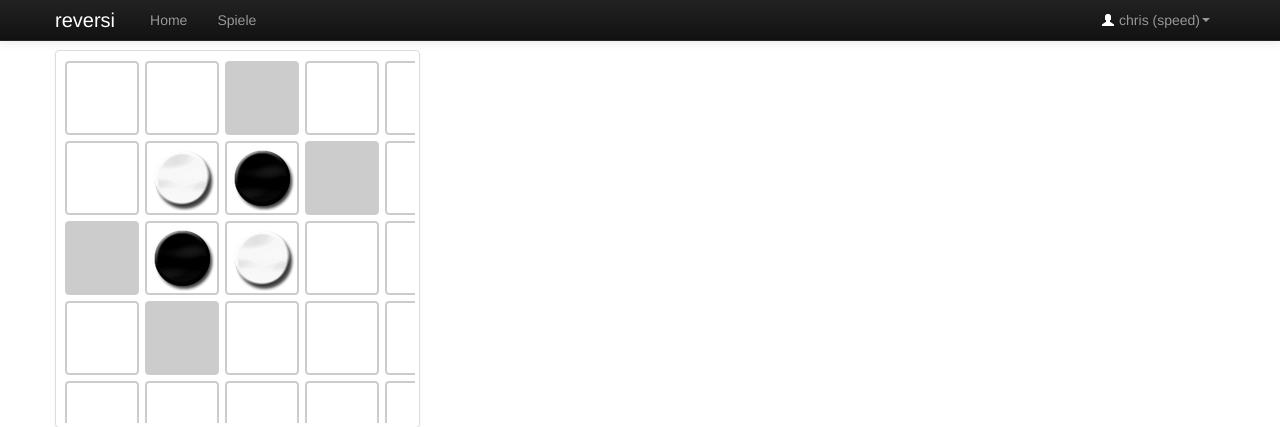
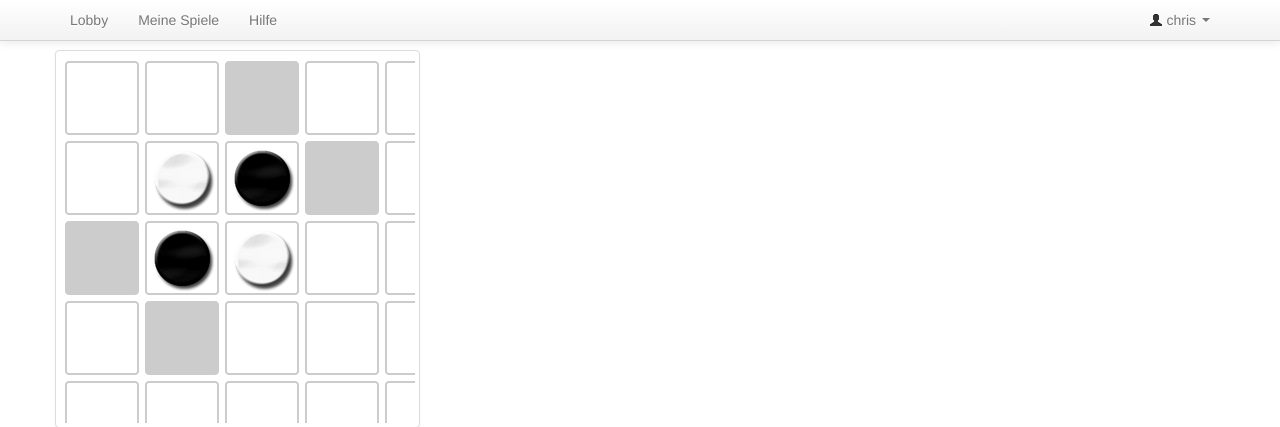
Before and after one commit to chassing/reversi, a Django app: page / in a window 1280 px wide. Shown: the top 427 px of the page. Run offline with Django 3.2, Linux system fonts and the light colour scheme; a user stored in the database is signed in; parts of the project's set-up code (start-up, migrations or seed data) failed here and were passed over; some libraries are stand-ins or nearby versions.

Commit message:
white navigation bar

```diff
--- a/reversi/main/urls.py
+++ b/reversi/main/urls.py
@@ -2,6 +2,7 @@ from django.conf.urls import patterns, url, include
 
 from .views import IndexView, UserProfileView
 from .views import GameView, NewGameView, ListGamesView, DenyGameView
+from .views import HelpView
 
 import socketio.sdjango
 socketio.sdjango.autodiscover()
@@ -15,5 +16,6 @@ urlpatterns = patterns(
     url(r'^game/(?P<id>\d+)$', GameView.as_view(), name="game"),
     url(r'^games$', ListGamesView.as_view(), name="list-games"),
     url(r'^game$', NewGameView.as_view(), name="new-game"),
+    url(r'^help$', HelpView.as_view(), name="help"),
     url(r'^$', IndexView.as_view(), name="index"),
 )
--- a/reversi/main/views.py
+++ b/reversi/main/views.py
@@ -98,6 +98,7 @@ class DenyGameView(TemplateView):
 class UserProfileView(TemplateView):
     template_name = "main/user-profile.html"
 
+    @method_decorator(login_required)
     def get(self, request, form=None):
         tmpl = RequestContext(request)
         if not form:
@@ -113,3 +114,12 @@ class UserProfileView(TemplateView):
             form.save()
             form = None
         return self.get(request, form)
+
+
+class HelpView(TemplateView):
+    template_name = "main/help.html"
+
+    @method_decorator(login_required)
+    def get(self, request, form=None):
+        tmpl = RequestContext(request)
+        return self.render_to_response(tmpl)
--- a/reversi/templates/base.html
+++ b/reversi/templates/base.html
@@ -36,23 +36,21 @@
 
     <body {% if use_angular %}ng-controller="ReversiCtrl" class="ng-cloak" {% endif %} {% block angular_body %}{% endblock angular_body %}>
 
-        <div class="navbar navbar-inverse navbar-fixed-top">
+        <div class="navbar navbar-fixed-top">
             <div class="navbar-inner">
                 <div class="container">
-                    <span class="brand" style="color: #fff">
-                        {% block game_name %}reversi{% endblock game_name %}
-                    </span>
                     <ul class="nav">
-                        <li><a href="{% url 'main:index' %}">Home</a></li>
+                        <li><a href="{% url 'main:index' %}">Lobby</a></li>
                         {% if user.is_authenticated %}
-                            <li><a href="{% url 'main:list-games' %}">Spiele</a></li>
+                            <li><a href="{% url 'main:list-games' %}">Meine Spiele</a></li>
+                            <li><a href="{% url 'main:help' %}">Hilfe</a></li>
                         {% endif %}
                     </ul>
                     {% block nav-right %}
                         <ul class="nav pull-right">
                             {% if user.is_authenticated %}
                                 <li class="dropdown">
-                                    <a href="#" class="dropdown-toggle" data-toggle="dropdown"><i class="icon-user icon-white"></i> {{ user.username }} ({{ user.nickname }})<b class="caret"></b></a>
+                                    <a href="#" class="dropdown-toggle" data-toggle="dropdown"><i class="icon-user"></i> {{ user.username }} <b class="caret"></b></a>
                                     <ul class="dropdown-menu">
                                         {% if user.is_staff %}
                                             <li><a href="{% url 'admin:index' %}">Admin</a></li>
```
Also changed, not shown: reversi/main/templates/main/help.html (renamed from reversi/main/templates/main/about.html).
